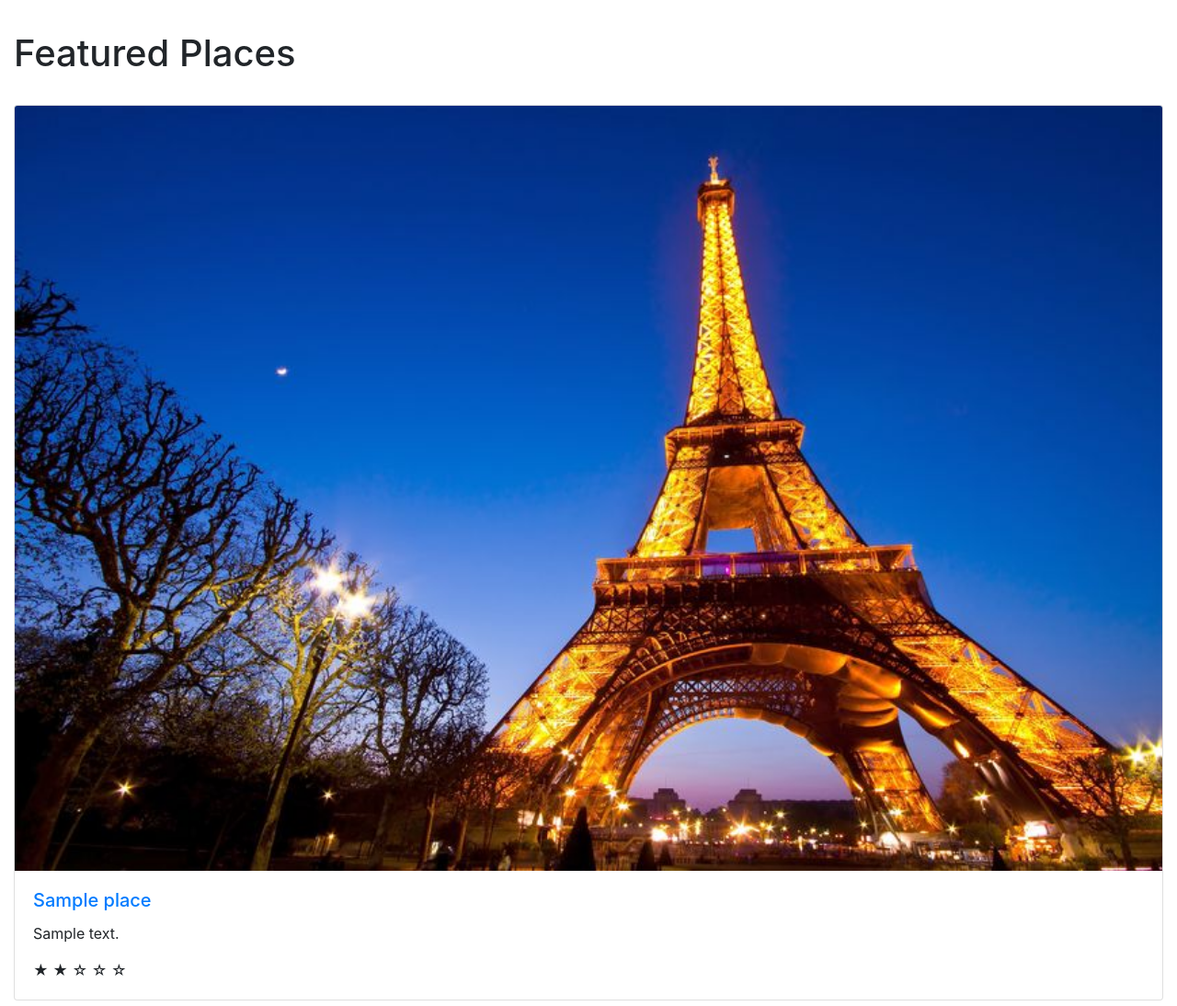
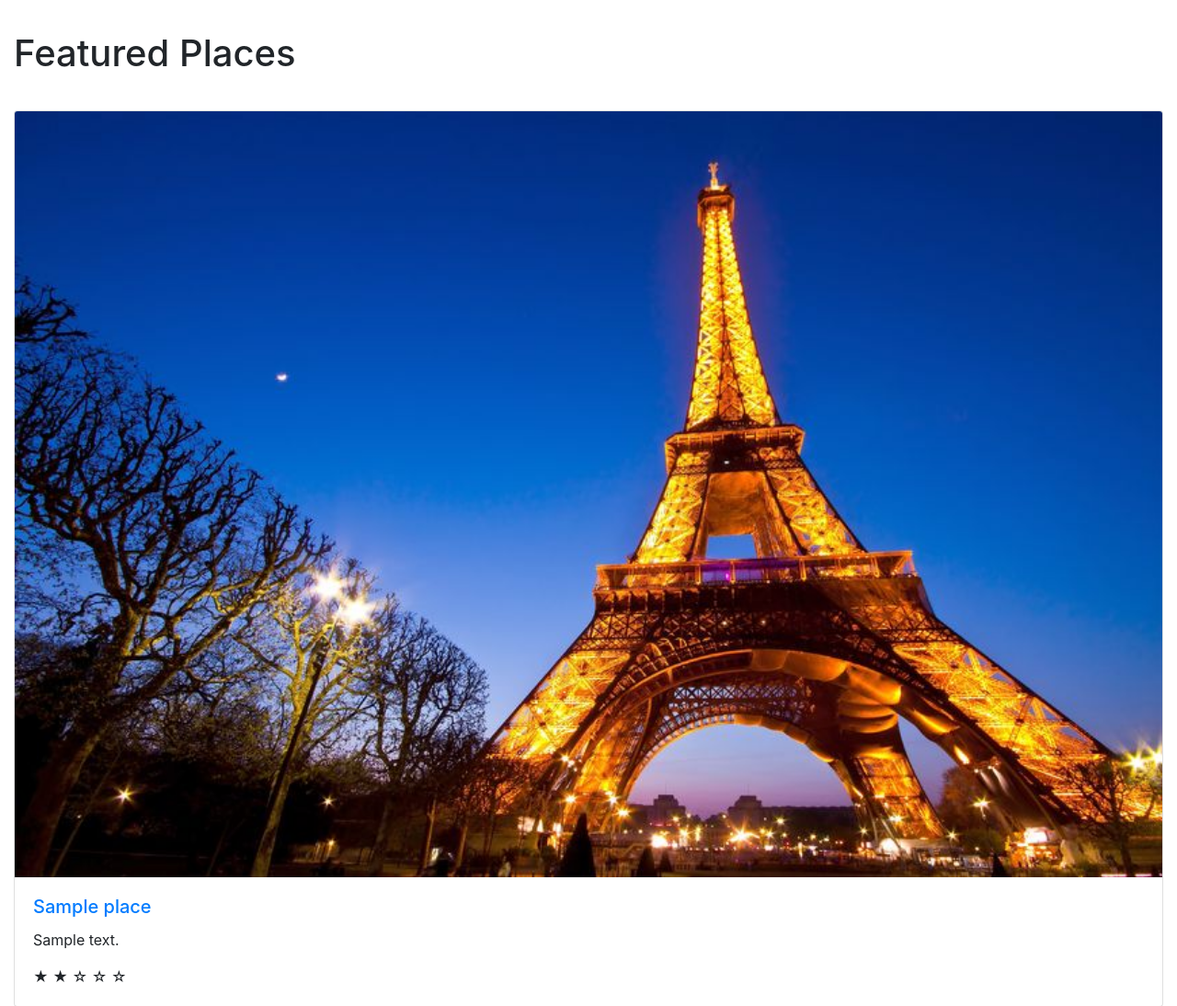
Before and after one commit to WADPlaceholdr/Placeholdr, a Django app: page / in a window 1280 px wide. Shown: the part 66-1160 px from the top of the page at 92% size. Run offline with Django 3.2, Linux system fonts and the light colour scheme; tables that the repository leaves empty hold one stand-in row (values such as "Sample post"); grey boxes marked "Sample" are stand-in pictures; some libraries are stand-ins or nearby versions.

Commit message:
aesthetic changes to index

```diff
--- a/static/styles/index.css
+++ b/static/styles/index.css
@@ -1,7 +1,13 @@
 .stuffCard {
 	/* width: 15rem; */
+	min-width: 300px;
+	margin-top: 0.4rem;
+    margin-bottom: 0.4rem;
 }
 
+.col {
+
+}
 .peopleCard {
 	width: 12rem;
 }
```
